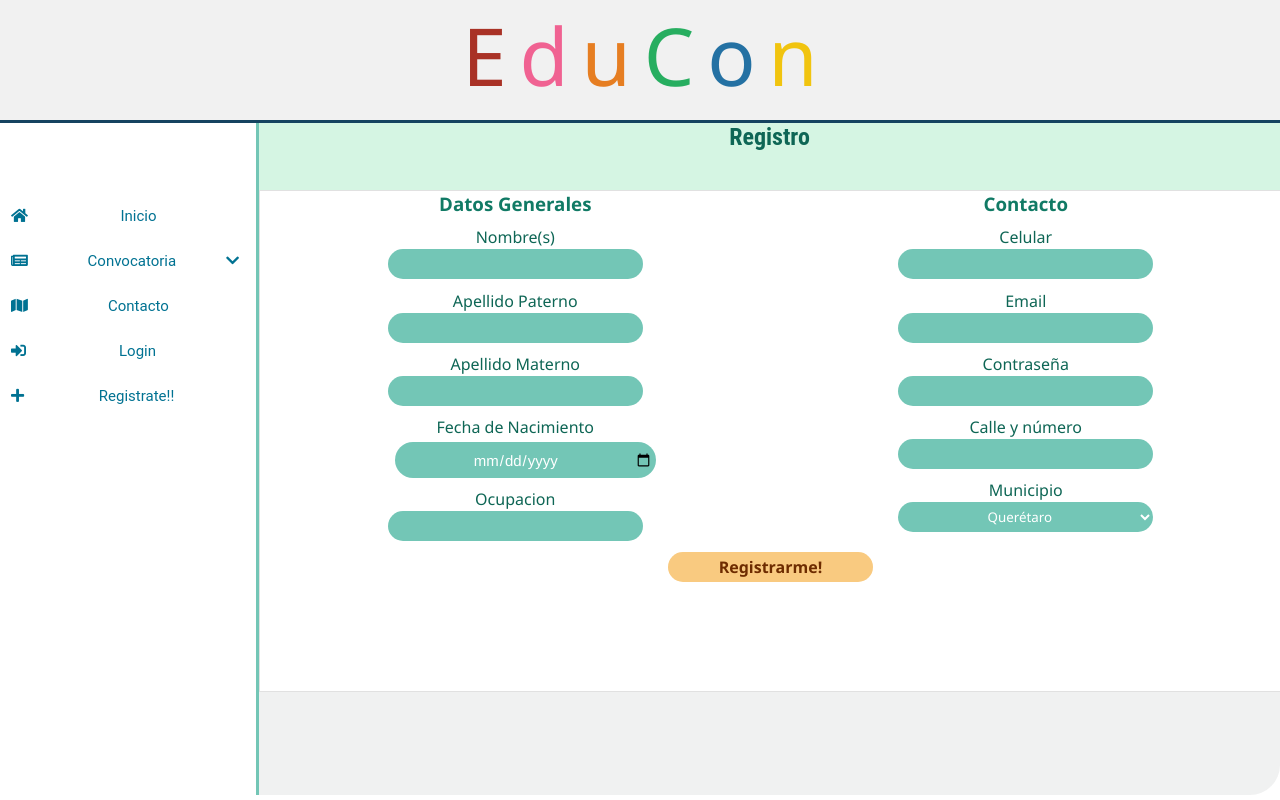
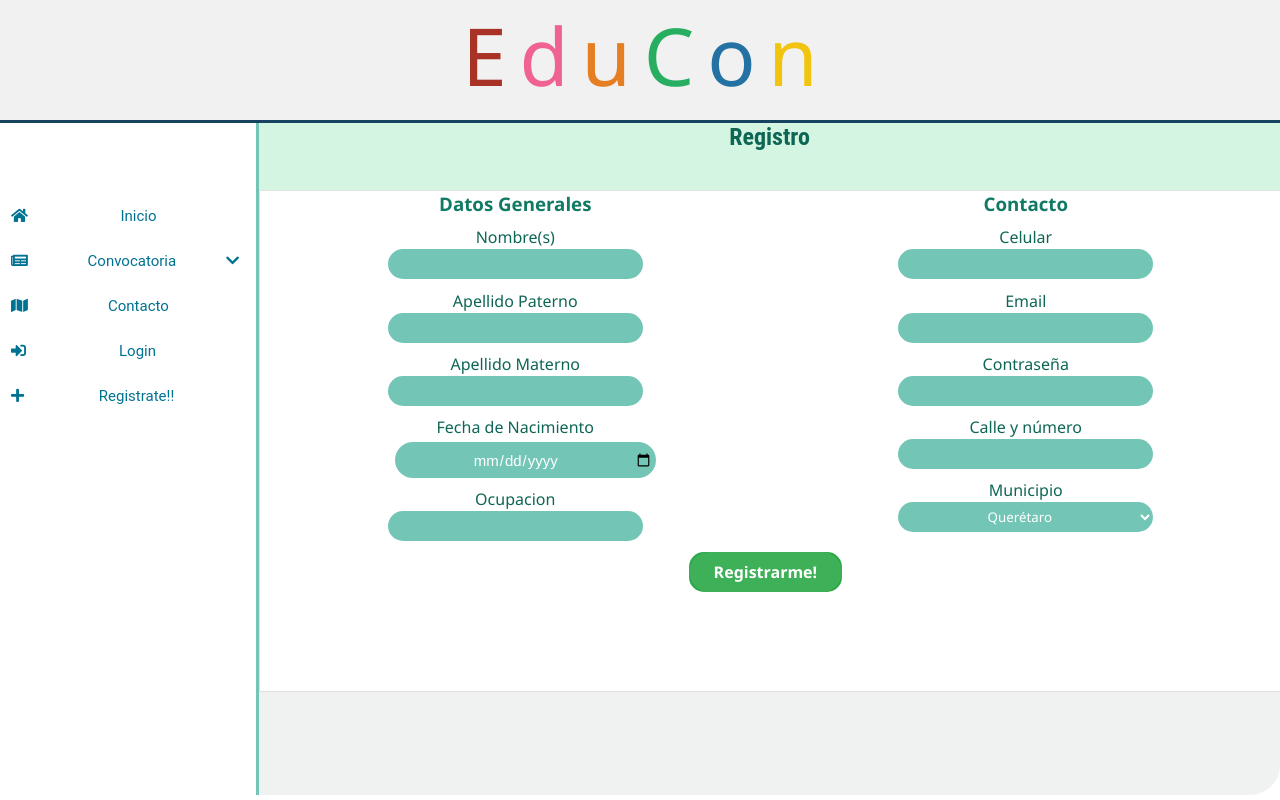
Before and after one commit to LizethMdz/UAQ_DW2018-FINAL, a PHP site: page /registro.php in a window 1280 px wide. Run offline with PHP 8.4, Linux system fonts and the light colour scheme; data that the repository does not hold is empty; some libraries are stand-ins or nearby versions; some web fonts are replaced.

```diff
--- a/css/main.css
+++ b/css/main.css
@@ -200,14 +200,13 @@
   	}
 
   #envio{
-  	background:yellow;
   	float: left;
-  	width: 20%;
-  	height: 30px;
-  	margin-left: 40%;
+  	width: 15%;
+  	height: 40px;
+  	margin-left: 42%;
   	margin-top: 6%;
-  	background-color: #F8C471;
-  	border-radius: 25px 25px 25px 25px;
+  	background-color: #28A745;
+  	border-radius: 15px 15px 15px 15px;
 
   }
   #envio	input[type="submit"]{
@@ -219,7 +218,7 @@
   		text-align: center;
   		background-color: rgba(255,255,255,0.1);
   		outline: none;
-  		color:#6E2C00;
+  		color:white;
   		cursor: pointer;
   		font-weight: bold;
   		font-family: 'Segoe UI';
@@ -228,9 +227,8 @@
 
   #envio	input[type="submit"]:hover{
   		border: 1px solid rgba(0,0,0,.1);
-  		box-shadow: inset 0px 10px 5px -5px #DC7633,
-  		                  0px  4px 5px -3px rgba(0,0,0,.1) ;
-  		color: rgba(212, 172, 13,1);
+  		box-shadow: inset 0px 10px 5px -5px #52BE80,
+  		                  0px  4px 5px -3px rgba(0,0,0,.1);
   	}
   	.registros{
   		background: yellow;
--- a/header.php
+++ b/header.php
@@ -1,7 +1,7 @@
 <!DOCTYPE html>
 <html>
 <head>
-	<title> <?php echo $page_title ?> </title>
+	<title> <?php echo $page_title?> </title>
 	<meta charset = "utf-8">
 		<link rel="stylesheet" type = "text/css" href="css/main.css">
 
--- a/inscripcion.php
+++ b/inscripcion.php
@@ -1,4 +1,3 @@
-
 <?php include_once('header.php'); ?>
 
 <?php include_once('alumno.php'); ?>
--- a/login.php
+++ b/login.php
@@ -11,7 +11,6 @@
 					 <div class="contenido-all">
 
 						 <form class="" action="login.php" method="post">
-
 
 										<div class="ingreso">
 											<p> Correo o Usuario </p>
--- a/registro.php
+++ b/registro.php
@@ -44,7 +44,7 @@
 									</div>
 
 									<div id = "envio">
-										<input type="submit" name="registro" value="Registrarme!">
+										<input type="submit" name="registro"  value="Registrarme!">
 									</div>
 
 							</div>
--- a/regprof.php
+++ b/regprof.php
@@ -1,4 +1,3 @@
-
 <?php include_once('header.php'); ?>
 
 <?php include_once('coordinador.php'); ?>
```
Also changed, not shown: logout.php (added, +10 -0 lines).
